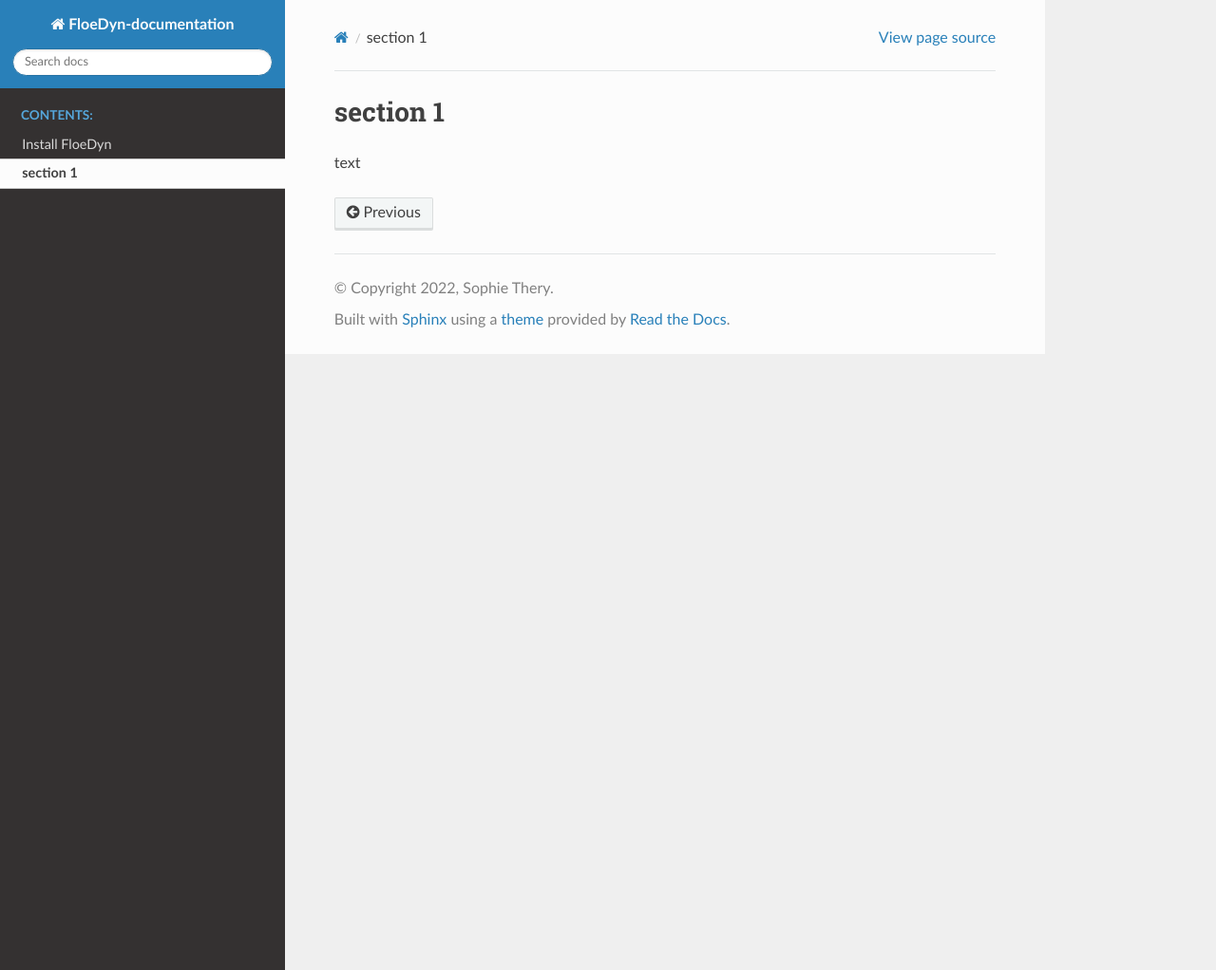
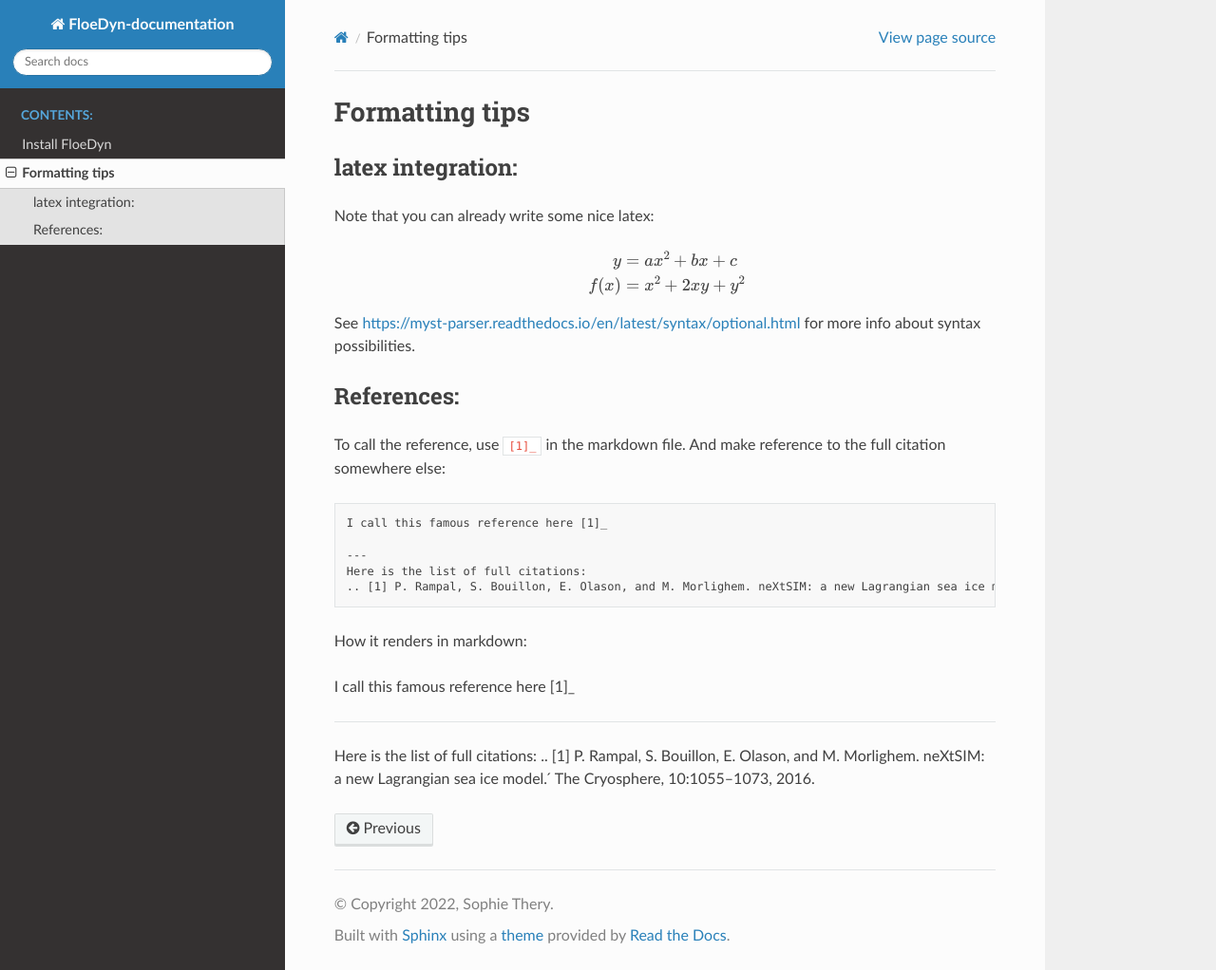
Before and after one commit to FloeDynHub/FloeDyn-documentation, a Sphinx documentation site: the page built from source/1-section1.md, in a window 1280 px wide and 1022 px high. Shown: the whole window at 95% size. Built offline with Sphinx 7.4.7 and the Read the Docs theme 2.0.0, drawn with Linux system fonts in a browser that asks for light colours.

Commit message:
Update 1-section1.md

````diff
--- a/source/1-section1.md
+++ b/source/1-section1.md
@@ -1,2 +1,32 @@
-# section 1
-text
+# Formatting tips
+
+## latex integration:
+
+Note that you can already write some nice latex:
+
+$$
+   \begin{eqnarray}
+      y    & = & ax^2 + bx + c \\
+      f(x) & = & x^2 + 2xy + y^2
+   \end{eqnarray}
+$$
+
+See [https://myst-parser.readthedocs.io/en/latest/syntax/optional.html](https://myst-parser.readthedocs.io/en/latest/syntax/optional.html) for more info about syntax possibilities.
+
+## References:
+To call the reference, use `[1]_` in the markdown file. And make reference to the full citation somewhere else:
+
+```
+I call this famous reference here [1]_
+
+---
+Here is the list of full citations:
+.. [1] P. Rampal, S. Bouillon, E. Olason, and M. Morlighem. neXtSIM: a new Lagrangian sea ice model.  ́ The Cryosphere, 10:1055–1073, 2016.
+```
+How it renders in markdown:
+
+I call this famous reference here [1]_
+
+---
+Here is the list of full citations:
+.. [1] P. Rampal, S. Bouillon, E. Olason, and M. Morlighem. neXtSIM: a new Lagrangian sea ice model.  ́ The Cryosphere, 10:1055–1073, 2016.
````
